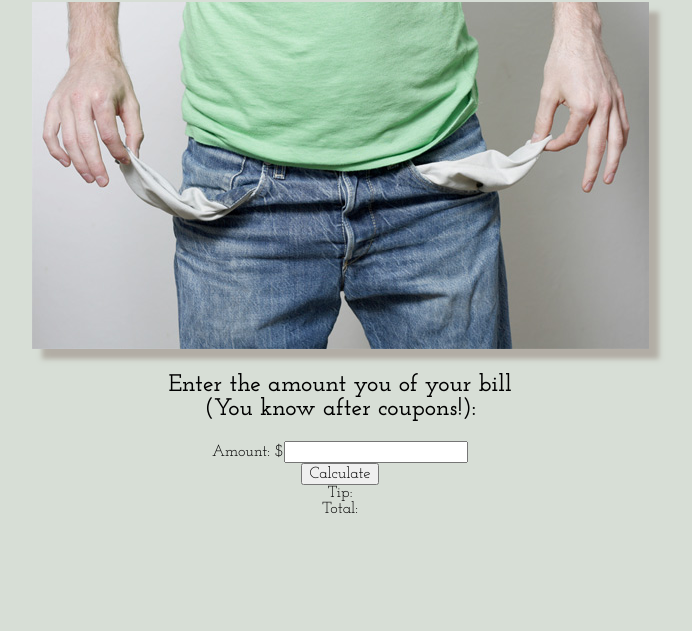
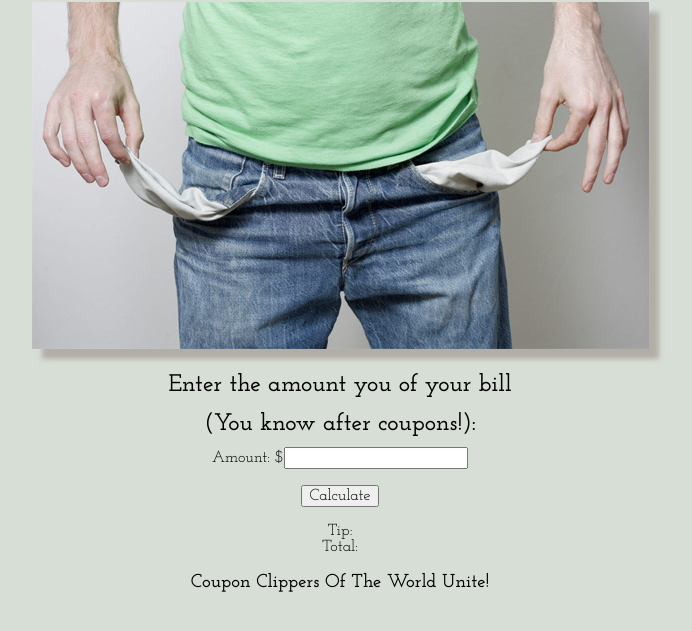
Before and after one commit to coloradojay/js_lab, a plain HTML site: page index.html in a window 1280 px wide. Shown: the part 73-704 px from the top of the page, without its empty margins (300-992 px from the left). Drawn offline with Linux system fonts and the light colour scheme.

Commit message:
V3.0 Removing breaks from code

```diff
--- a/css/main.css
+++ b/css/main.css
@@ -10,12 +10,24 @@ section {
 section > h1 {
 	font-weight: bold;
 }
+h2 {
+	display: block;
+	margin-bottom: -5px;
+}
 
 section > img {
 	max-width: 50%;
 	-webkit-box-shadow: 10px 10px 5px 0px rgba(166,157,148,0.75);
 	-moz-box-shadow: 10px 10px 5px 0px rgba(166,157,148,0.75);
 	box-shadow: 10px 10px 5px 0px rgba(166,157,148,0.75);
+}
+form {
+	text-decoration: none;
+}
+
+ul, li {
+	text-decoration: none;
+	text-align: center;
 }
 
 section > button {
--- a/index.html
+++ b/index.html
@@ -13,16 +13,15 @@
 
 		<img src="img/instructions.jpg" />
 
-		<h2>Enter the amount you of your bill <br />(You know after coupons!):</h2>
+		<h2>Enter the amount you of your bill</h2>
+		<h2>(You know after coupons!):</h2>
 		<form action="javascript:void(calc())">
-        Amount: $<input id="bill" type="text">
-        <br />
-        <input type="submit" value="Calculate">
-        <br />
+        	<p>Amount: $<input id="bill" type="text"></p>
+        	<p><input type="submit" value="Calculate"></p>
         Tip: <span id="tip"></span>
         <br />
         Total: <span id="total"></span>
-        <h3 id="gohome"></h3>
+        <h3 id="gohome">Coupon Clippers Of The World Unite!</h3>
     	</form>
 
 	</section>
```
Also changed, not shown: js/main.js (+11 -0 lines).
